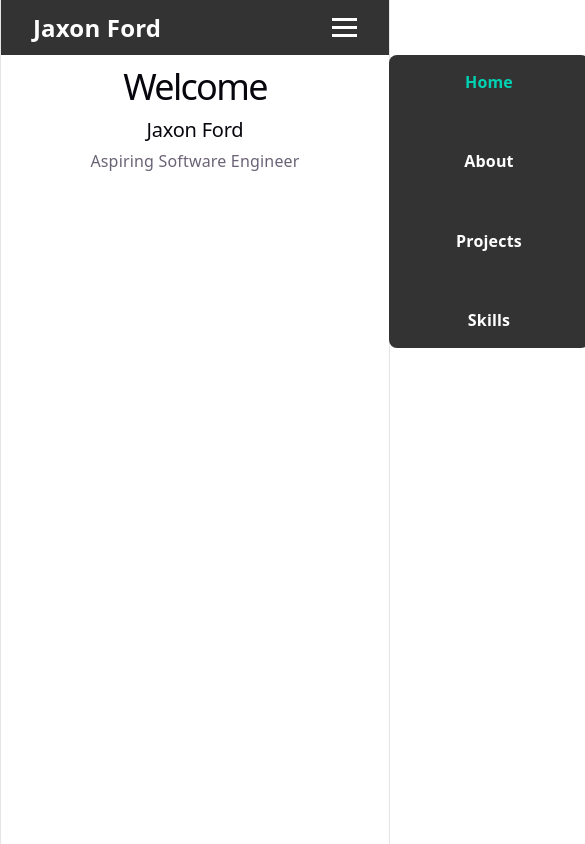
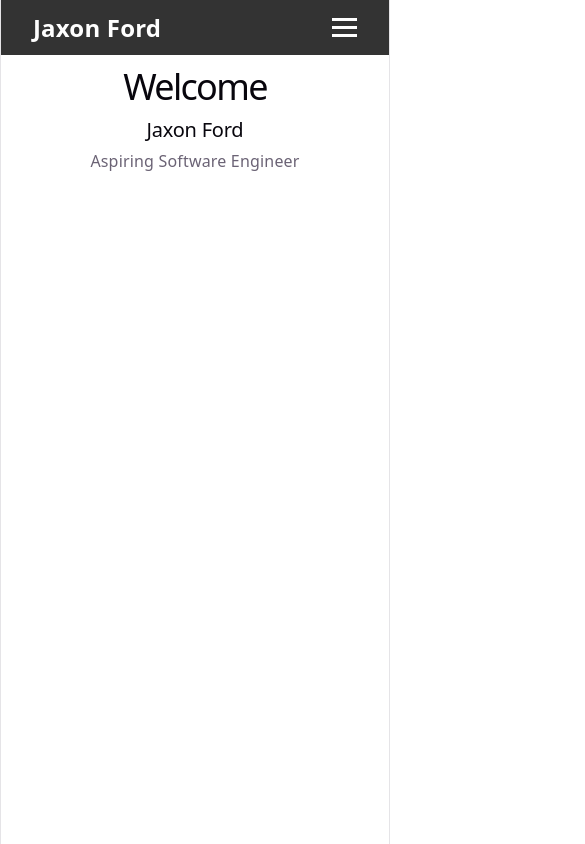
Before and after one commit to Jaxon-Ford/jaxon-portfolio, a React (Vite) app: page / in a window 390 px wide. Shown: the whole page, 585 px wide, since content can reach past the window. Built offline with nearby package versions, Linux system fonts and the light colour scheme.

Commit message:
fixed nav

```diff
--- a/src/components/navbar/Navbar.css
+++ b/src/components/navbar/Navbar.css
@@ -1,4 +1,7 @@
 /* Base navbar */
+body {
+  overflow-x: hidden; /* ensures nothing can create horizontal scroll */
+}
 .navbar {
   display: flex;
   justify-content: space-between;
@@ -67,6 +70,7 @@
   }
 
   .nav-links {
+    opacity: 0;
     position: absolute;
     top: 100%;
     right: 0;
@@ -75,13 +79,17 @@
     width: 200px;
     padding: 0;
     margin: 0;
-    transform: translateX(100%); /* hide offscreen */
-    transition: transform 0.3s ease-in-out;
-    border-radius: 8px;
+    border-bottom-left-radius: 15px;
+
+    pointer-events: none;
+    transform: translateY(-50px);
+    transition: opacity 0.3s ease, transform 0.3s ease;
   }
 
   .nav-links.open {
-    transform: translateX(0); /* slide in */
+    opacity: 1;
+    pointer-events: auto;
+    transform: translateX(0);
   }
 
   .nav-links li {
@@ -90,11 +98,15 @@
   }
 
   .nav-links li a {
-    transition: color 0.3s ease; /* smooth hover for mobile too */
+    transition: color 0.3s ease;
   }
 
   .nav-links li a:hover,
   .nav-links li a.active {
     color: #00d1b2;
   }
+<<<<<<< Updated upstream
 }
+=======
+}
+>>>>>>> Stashed changes
--- a/src/components/navbar/Navbar.jsx
+++ b/src/components/navbar/Navbar.jsx
@@ -1,11 +1,16 @@
 import { useState } from "react";
 import { NavLink } from "react-router-dom";
+import { useEffect } from "react";
 import "./Navbar.css";
 
 function Navbar() {
   const [isOpen, setIsOpen] = useState(false);
 
   const toggleMenu = () => setIsOpen(!isOpen);
+
+  useEffect(() => {
+  document.body.style.overflow = isOpen ? "hidden" : "auto";
+}, [isOpen]);
 
   return (
     <nav className="navbar">
--- a/src/index.css
+++ b/src/index.css
@@ -1,3 +1,7 @@
+html, body {
+  overflow-x: hidden;
+}
+
 :root {
   --text: #6b6375;
   --text-h: #08060d;
```
